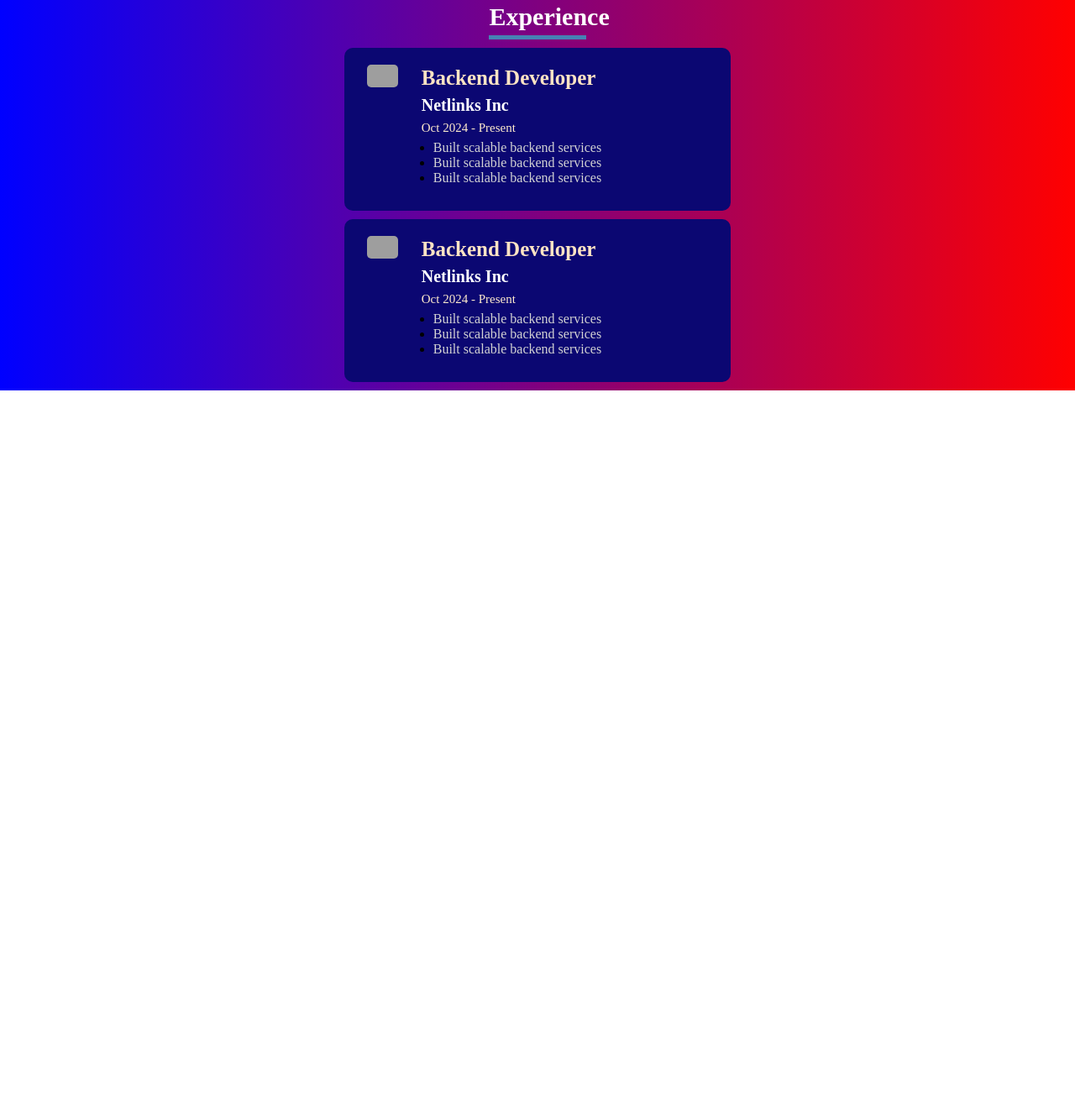
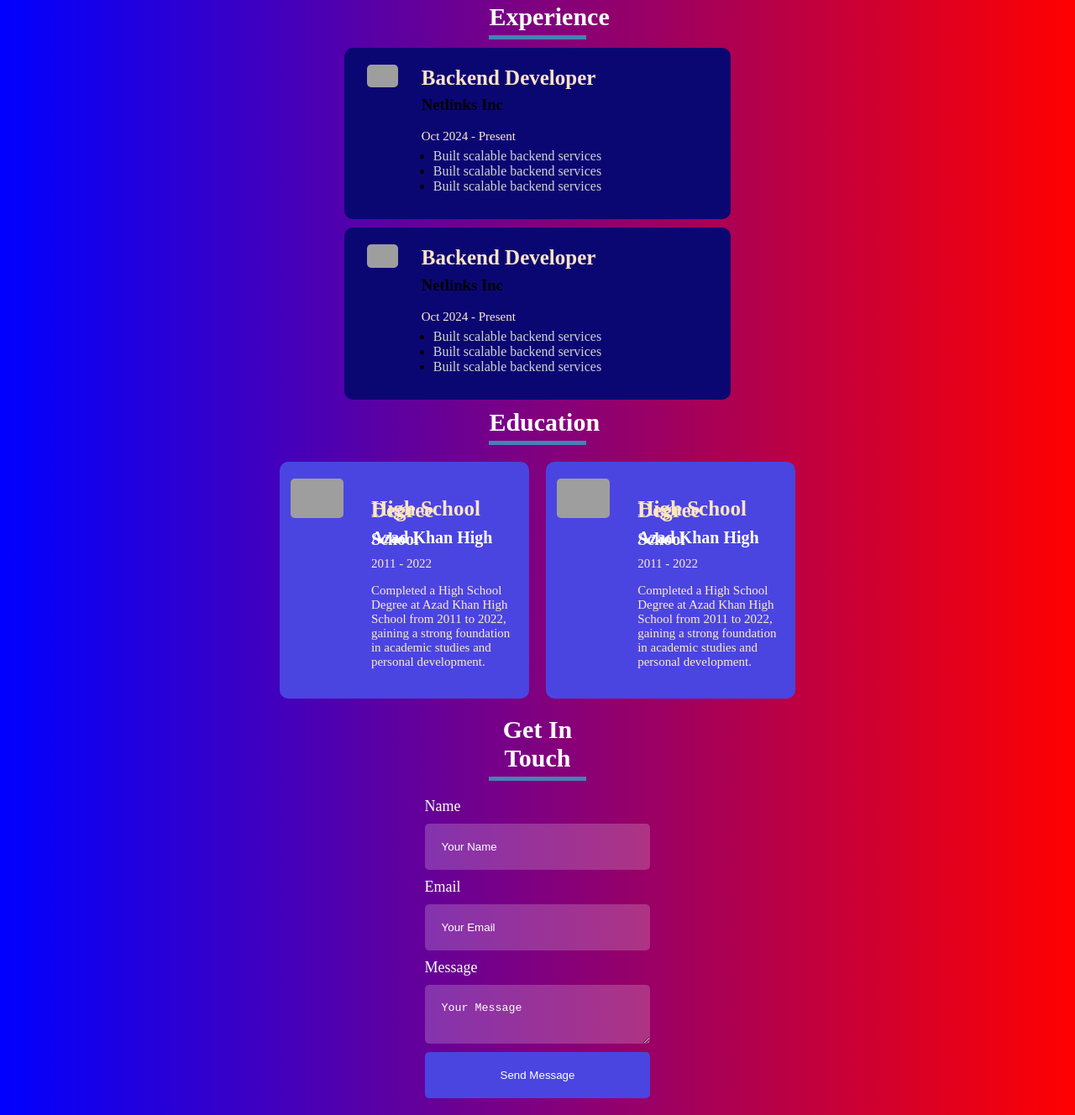
Before and after one commit to starkbaknet/protofolio, a plain HTML site: page index.html in a window 1280 px wide. Shown: the part 739-2067 px from the top of the page at 84% size. Before the commit the page ends 1204 px from the top, so only its background shows below. Drawn offline with Linux system fonts and the light colour scheme; grey boxes are pictures that could not be loaded.

Commit message:
almost finished

```diff
--- a/index.html
+++ b/index.html
@@ -151,6 +151,59 @@
           </div>
         </div>
       </section>
+
+      <section>
+        <h2 class="section-title">Education</h2>
+        <div class="education">
+          <div class="education-box">
+            <div class="education-left-section">
+              <img src="https://baktash.starkbak.net/school.svg" alt="logo" />
+            </div>
+            <div class="education-wright-section">
+              <h1>High School Degree</h1>
+              <h3>Azad Khan High School</h3>
+              <p>2011 - 2022</p>
+              <p>
+                Completed a High School Degree at Azad Khan High School from
+                2011 to 2022, gaining a strong foundation in academic studies
+                and personal development.
+              </p>
+            </div>
+          </div>
+
+          <div class="education-box">
+            <div class="education-left-section">
+              <img src="https://baktash.starkbak.net/school.svg" alt="logo" />
+            </div>
+            <div class="education-wright-section">
+              <h1>High School Degree</h1>
+              <h3>Azad Khan High School</h3>
+              <p>2011 - 2022</p>
+              <p>
+                Completed a High School Degree at Azad Khan High School from
+                2011 to 2022, gaining a strong foundation in academic studies
+                and personal development.
+              </p>
+            </div>
+          </div>
+        </div>
+      </section>
+
+      <section>
+        <h2 class="section-title">Get In Touch</h2>
+        <form class="contact-form">
+          <label for="name">Name</label>
+          <input type="text" placeholder="Your Name" />
+
+          <label for="name">Email</label>
+          <input type="email" placeholder="Your Email" />
+
+          <label for="message">Message</label>
+          <textarea placeholder="Your Message"></textarea>
+
+          <input type="submit" value="Send Message" />
+        </form>
+      </section>
     </main>
   </body>
 </html>
--- a/styles/style.css
+++ b/styles/style.css
@@ -207,14 +207,16 @@ nav ul li a:hover {
   width: 80%;
 }
 
-.experience-wright-section h1 {
+.experience-wright-section h1,
+.education-wright-section h1 {
   font-size: 25px;
   margin-top: 35px;
   line-height: 2px;
   color: bisque;
 }
 
-.experience-wright-section h3 {
+.experience-right-section h3,
+.education-wright-section h3 {
   font-size: 20px;
   margin-top: 30px;
   line-height: 2px;
@@ -240,3 +242,94 @@ nav ul li a:hover {
 .experience-wright-section ul li::marker {
   color: black;
 }
+
+.education {
+  width: 80%;
+  margin: 20px auto;
+  display: flex;
+  gap: 20px;
+}
+
+.education-box {
+  width: 50%;
+  display: flex;
+  align-items: top;
+  border-radius: 10px;
+  background-color: rgb(74, 69, 225);
+}
+
+.education-left-section {
+  width: 30%;
+  box-sizing: border-box;
+}
+
+.education-left-section img {
+  width: 70%;
+  height: auto;
+  border-radius: 5px;
+  margin: 20px auto;
+  display: block;
+}
+
+.education-wright-section {
+  width: 70%;
+  padding: 20px;
+  box-sizing: border-box;
+}
+
+.education-wright-section p {
+  font-size: 15px;
+  color: blanchedalmond;
+}
+
+.education-box:hover {
+  border: 2px solid rgb(173, 171, 222);
+}
+
+.contact-form {
+  width: 35%;
+  margin: 20px auto;
+  display: flex;
+  flex-wrap: wrap;
+  gap: 10px;
+  flex-direction: column;
+}
+
+.contact-form label {
+  color: white;
+  font-size: 18px;
+}
+
+.contact-form input,
+textarea {
+  width: 100%;
+  padding: 20px;
+  box-sizing: border-box;
+  border-radius: 5px;
+  border: none;
+  outline: none;
+  background-color: rgba(255, 255, 255, 0.2);
+  color: rgb(255, 255, 255);
+}
+
+.contact-form input::placeholder,
+.contact-form textarea::placeholder {
+  color: rgb(255, 255, 255);
+}
+
+.contact-form input[value="Send Message"] {
+  background-color: rgb(74, 69, 225);
+  color: white;
+  cursor: pointer;
+  transition: background-color 0.3s;
+}
+
+.contact-form input[value="Send Message"]:hover {
+  background-color: white;
+  color: rgb(74, 69, 225);
+}
+
+.contact-form input:focus,
+.contact-form textarea:focus {
+  border: 2px solid rgb(74, 69, 225);
+}
```
